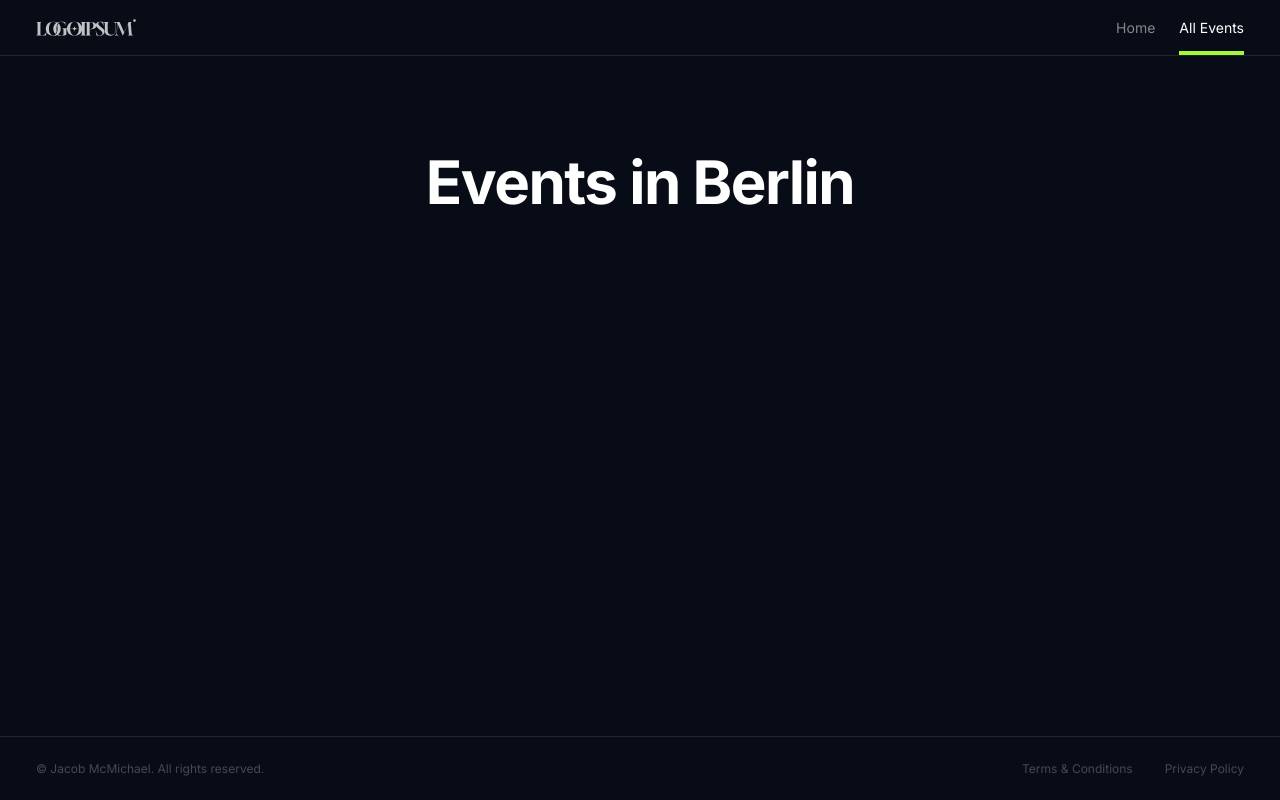
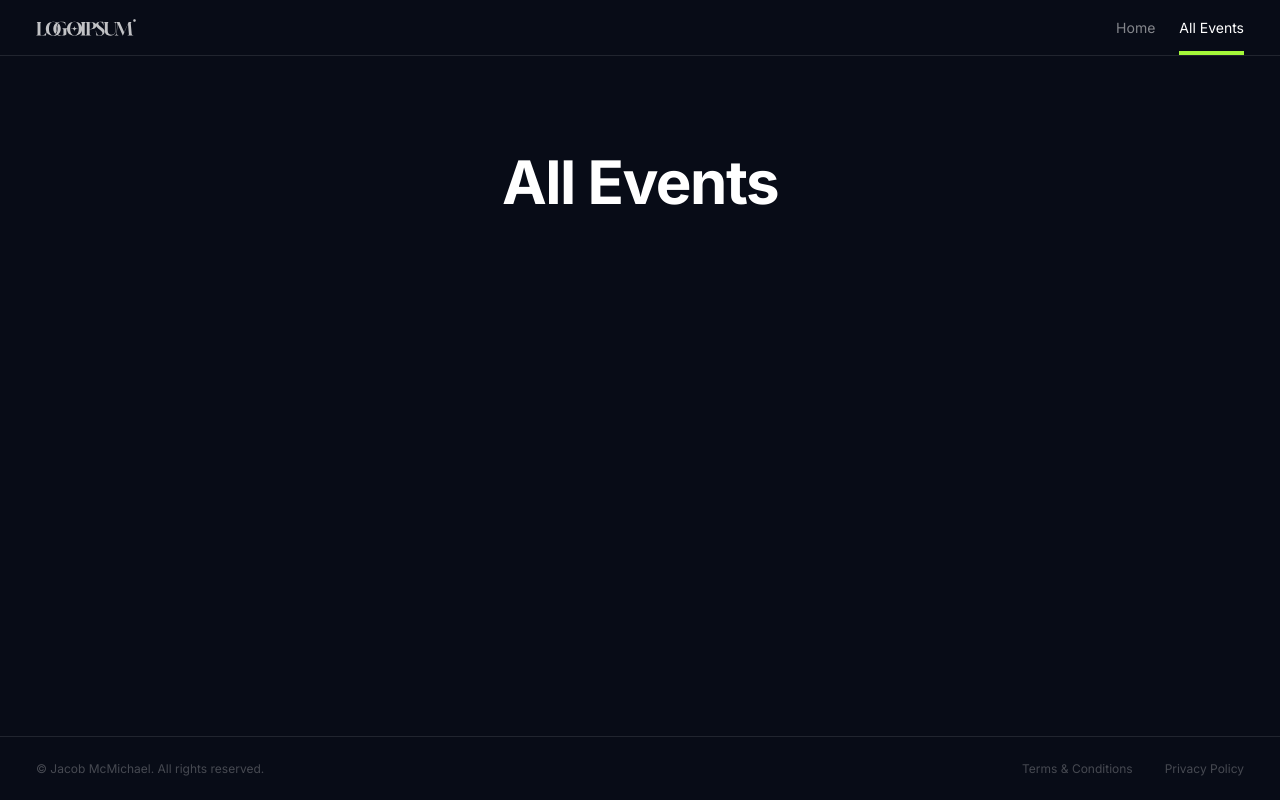
Before and after one commit to jacobmcmichael/react-practice-events-app, a Next.js app: page /events/all in a window 1280 px wide. Built offline with nearby package versions, Linux system fonts and the light colour scheme.

Commit message:
:feat: creates utility function to capitalize text

```diff
--- a/src/app/events/[city]/page.tsx
+++ b/src/app/events/[city]/page.tsx
@@ -1,9 +1,19 @@
+import { toCapitalCase } from "@/utilities/utilities";
+
 import H1 from "@/components/H1";
 
-export default function EventsPage() {
+type EventsPageProps = {
+	params: {
+		city: string;
+	};
+};
+
+export default function EventsPage({ params }: EventsPageProps) {
+	const city = params.city;
+
 	return (
 		<main className="flex flex-col items-center py-24 px-[20px]">
-			<H1>Events in Berlin</H1>
+			<H1>{city === "all" ? "All Events" : `Events in ${toCapitalCase(city)}`}</H1>
 		</main>
 	);
 }
--- a/src/components/H1.tsx
+++ b/src/components/H1.tsx
@@ -1,3 +1,5 @@
-export default function H1({ children }: { children: string }) {
+import React from "react";
+
+export default function H1({ children }: { children: React.ReactNode }) {
 	return <h1 className="text-3xl lg:text-6xl font-bold tracking-tight">{children}</h1>;
 }
--- /dev/null
+++ b/src/utilities/utilities.ts
@@ -0,0 +1,6 @@
+export const toCapitalCase = (text: string) => {
+	let words: string[] = text.split(" ");
+	let capitalizedWords = words.map((word) => word[0].toUpperCase() + word.slice(1));
+
+	return capitalizedWords.join(" ");
+};
```
